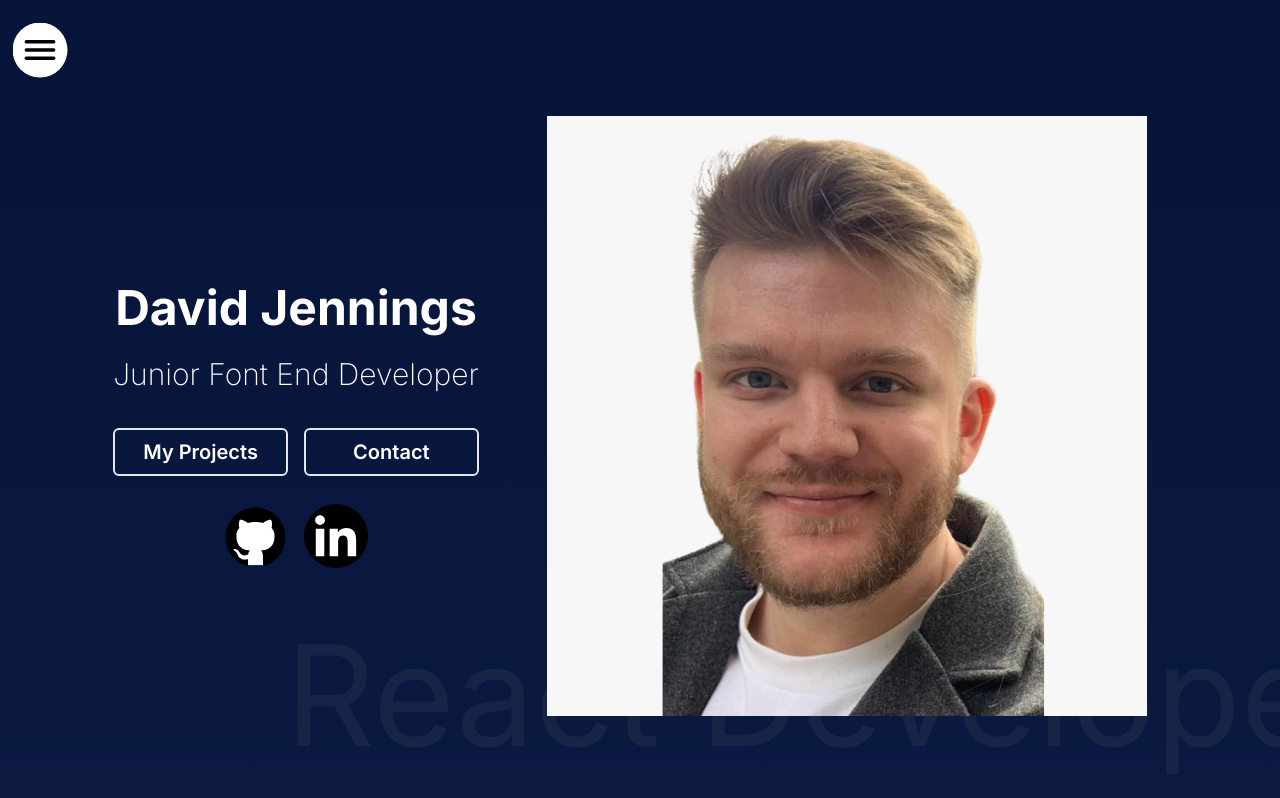
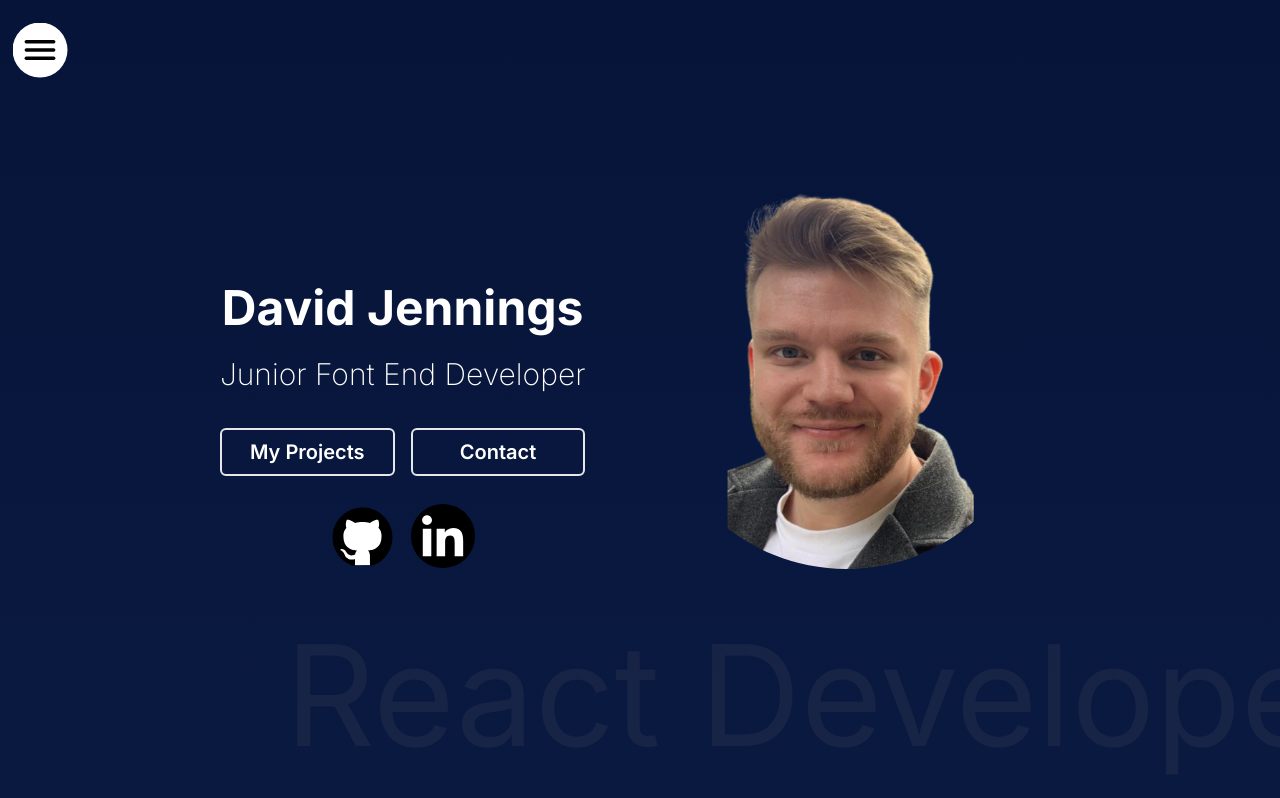
Before and after one commit to DavidJJennings/Portfolio-Website, a React (Vite) app: page / in a window 1280 px wide. Shown: the top 798 px of the page. Built offline with nearby package versions, Linux system fonts and the light colour scheme.

Commit message:
Fixed transparent background and scaling for hero image

```diff
--- a/src/Components/Hero/Hero.tsx
+++ b/src/Components/Hero/Hero.tsx
@@ -28,8 +28,16 @@ const Hero = () => {
 
   return (
     <div className="w-full py-10 x-sm:py-5 lg:pb-16 lg:pt-4 px-4 h-full flex flex-col items-center md:flex-row-reverse justify-center md:gap-x-8 xl:gap-x-12 relative overflow-x-hidden whitespace-nowrap">
-      <div className="h-1/2 md:h-full md:p-5 z-10">
-        <img className="h-full" src="Headshot.jpg" alt="Placeholder Headshot" />
+      <div className="h-1/2 md:h-2/3 md:p-5 z-10 md:relative md:bottom-10 md:w-1/3s">
+        <img
+          className="h-full"
+          style={{
+            borderBottomLeftRadius: "50%",
+            borderBottomRightRadius: "50%",
+          }}
+          src="Headshot.png"
+          alt="Placeholder Headshot"
+        />
       </div>
       <motion.div
         variants={textVariants}
```
Also changed, not shown: public/Headshot.jpg (deleted), public/Headshot.png (added).
